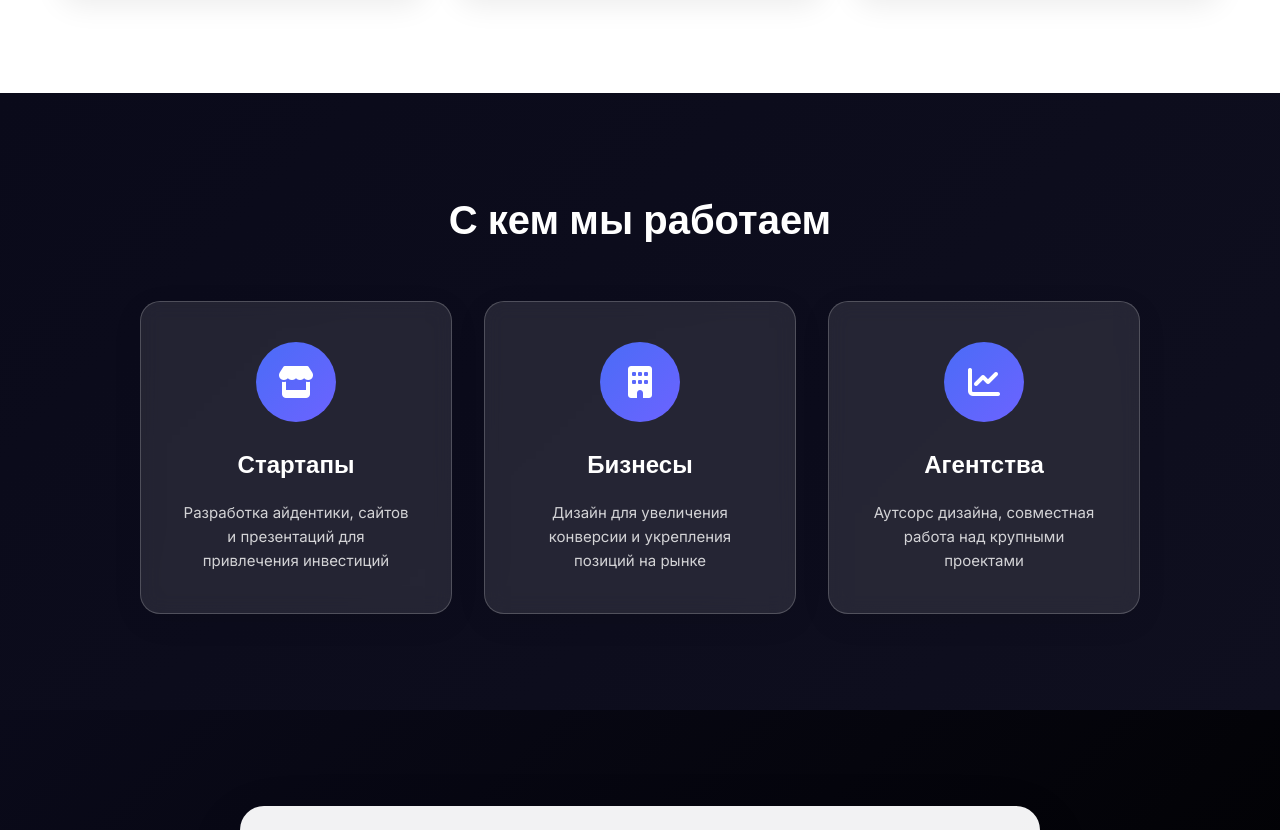
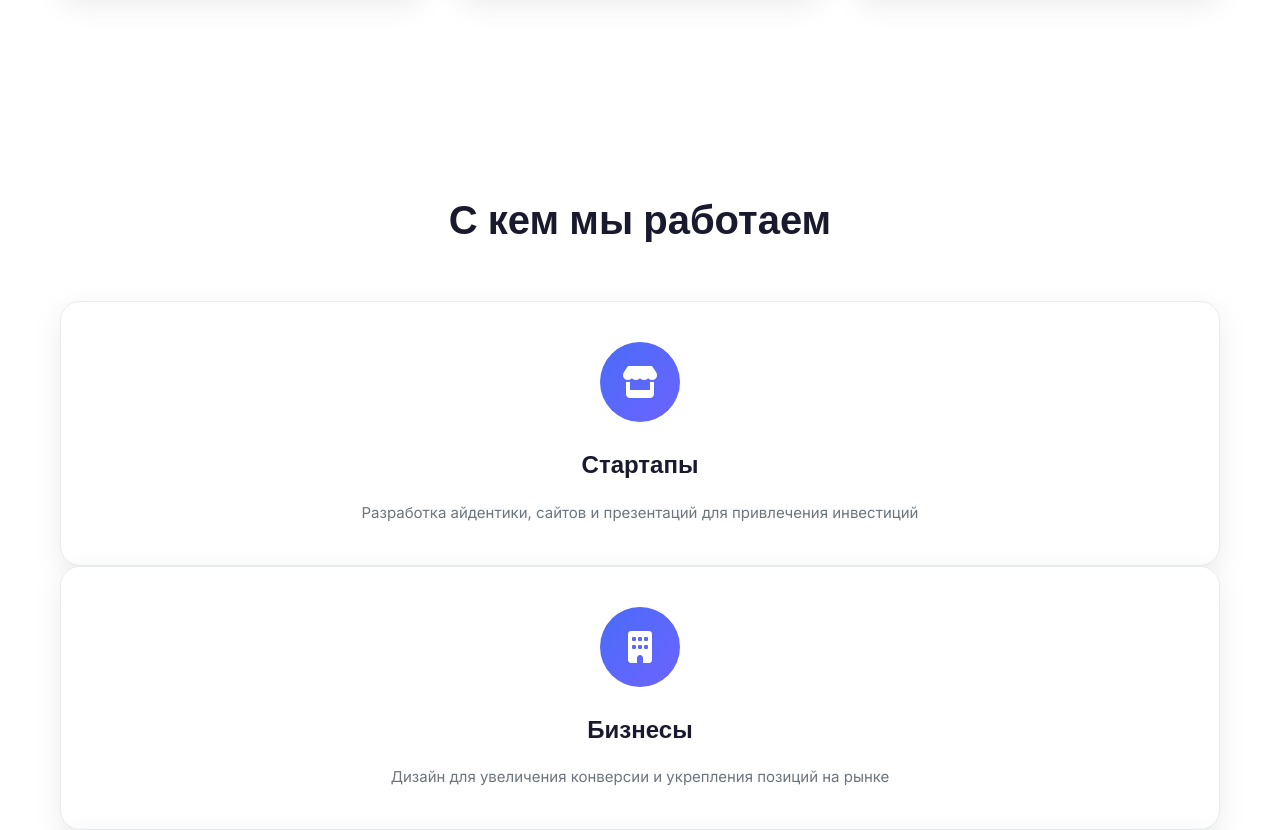
Before and after one commit to Yanchek006/creatify, a website: page cooperation.html in a window 1280 px wide. Shown: the part 2078-2908 px from the top of the page. Drawn offline with Linux system fonts and the light colour scheme.

Commit message:
Обновление cooperation

```diff
--- a/cooperation.html
+++ b/cooperation.html
@@ -29,7 +29,7 @@
     --shadow-lg: 0 20px 60px rgba(0, 0, 0, 0.1);
     --gradient-primary: linear-gradient(135deg, #4A6CF7 0%, #6C63FF 100%);
     --footer-bg: #1A1A2E;
-        --cta-bg: #0A0A1A;
+    --cta-bg: #0A0A1A; /* добавляем эту переменную */
 }
 
     * {
@@ -295,9 +295,10 @@
     }
 
     /* Philosophy Section */
+    /* Должно быть (как в about.html) */
 .coop-philosophy {
     padding: 6rem 0 4rem;
-        background: var(--light-bg);
+    background: var(--light-bg); /* добавляем фон */
 }
 
     .coop-philosophy h2 {
@@ -430,6 +431,7 @@
     }
 
     /* For Whom Section */
+/* Было (неправильно - темный фон) */
 .coop-for-whom {
     padding: 6rem 0;
     background: linear-gradient(135deg, var(--cta-bg) 0%, #0F0F1F 100%);
@@ -441,33 +443,61 @@
     font-size: 2.5rem;
     text-align: center;
     margin-bottom: 3rem;
-        color: white;
-    }
-
-    .client-types {
-        display: grid;
-        grid-template-columns: repeat(auto-fit, minmax(300px, 1fr));
-        gap: 2rem;
-        max-width: 1000px;
-        margin: 0 auto;
+    color: white; /* белый текст на темном фоне */
 }
 
 .client-type {
     background: rgba(255, 255, 255, 0.1);
     backdrop-filter: blur(10px);
+    border: 1px solid rgba(255, 255, 255, 0.2);
+}
+
+.client-type h3 {
+    color: white;
+}
+
+.client-type p {
+    color: rgba(255, 255, 255, 0.8);
+}
+
+/* Должно быть (как в about.html - светлый фон) */
+.coop-for-whom {
+    padding: 6rem 0;
+    background: white; /* или var(--light-card) */
+}
+
+.coop-for-whom .section-title {
+    font-family: 'Space Grotesk', sans-serif;
+    font-weight: 700;
+    font-size: 2.5rem;
+    text-align: center;
+    margin-bottom: 3rem;
+    color: var(--text-dark); /* темный текст */
+}
+
+.client-type {
+    background: var(--light-card);
     border-radius: 20px;
     padding: 2.5rem;
     text-align: center;
     box-shadow: var(--shadow-md);
-        border: 1px solid rgba(255, 255, 255, 0.2);
+    border: 1px solid var(--border-color);
     transition: all 0.3s ease;
+    backdrop-filter: none; /* убираем blur */
 }
 
-    .client-type:hover {
-        transform: translateY(-10px);
-        box-shadow: var(--shadow-lg);
-        border-color: var(--primary-color);
-        background: rgba(255, 255, 255, 0.15);
+.client-type h3 {
+    font-family: 'Space Grotesk', sans-serif;
+    font-weight: 600;
+    font-size: 1.5rem;
+    margin-bottom: 1rem;
+    color: var(--text-dark); /* темный текст */
+}
+
+.client-type p {
+    color: var(--text-gray); /* серый текст */
+    font-size: 0.9375rem;
+    line-height: 1.6;
 }
 
 .client-type-icon {
@@ -482,24 +512,6 @@
     color: white;
     background: var(--gradient-primary);
     transition: all 0.3s ease;
-    }
-
-    .client-type:hover .client-type-icon {
-        transform: rotateY(180deg);
-    }
-
-    .client-type h3 {
-        font-family: 'Space Grotesk', sans-serif;
-        font-weight: 600;
-        font-size: 1.5rem;
-        margin-bottom: 1rem;
-        color: white;
-    }
-
-    .client-type p {
-        color: rgba(255, 255, 255, 0.8);
-        font-size: 0.9375rem;
-        line-height: 1.6;
 }
 
     /* CTA Section */
```
Lines whose indentation alone changed are shown as unchanged.
